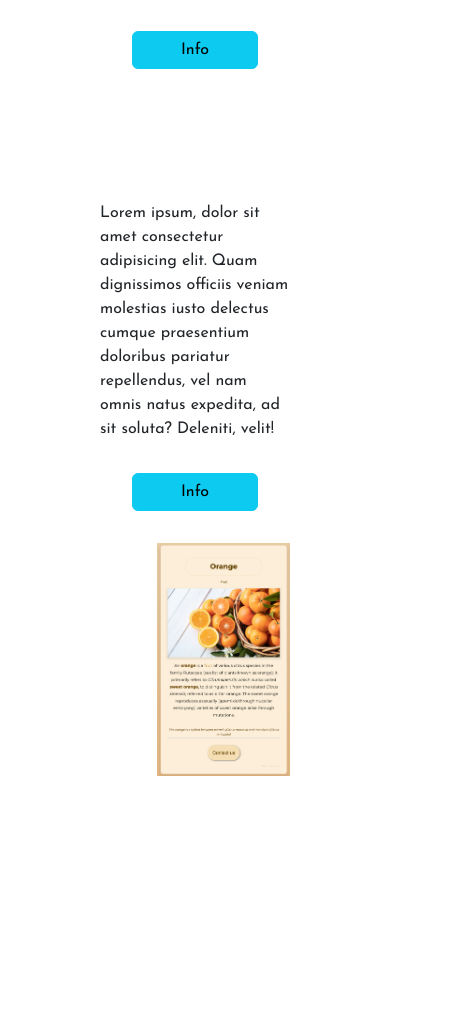
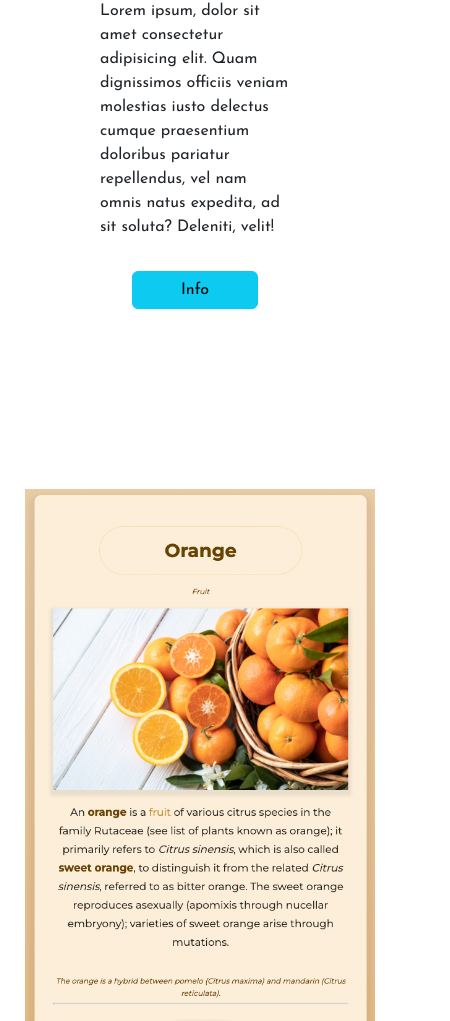
Before and after one commit to AlinaHorobchuk/personal-page, a plain HTML site: page index.html in a window 390 px wide. Shown: the part 979-2000 px from the top of the page, 450 px wide, since content can reach past the window. Before the commit the page ends 1805 px from the top, so only its background shows below. Drawn offline with nearby package versions, Linux system fonts and the light colour scheme.

Commit message:
SEO and media rules added

```diff
--- a/index.html
+++ b/index.html
@@ -8,7 +8,8 @@
     <link rel="stylesheet" href="/src/style/style.css">
     <link href="https://cdn.jsdelivr.net/npm/bootstrap@5.2.0-beta1/dist/css/bootstrap.min.css" rel="stylesheet" integrity="sha384-0evHe/X+R7YkIZDRvuzKMRqM+OrBnVFBL6DOitfPri4tjfHxaWutUpFmBp4vmVor" crossorigin="anonymous">
     <script src="https://cdn.jsdelivr.net/npm/bootstrap@5.2.0-beta1/dist/js/bootstrap.bundle.min.js" integrity="sha384-pprn3073KE6tl6bjs2QrFaJGz5/SUsLqktiwsUTF55Jfv3qYSDhgCecCxMW52nD2" crossorigin="anonymous"></script>
-    <title>Alina Horobchuk</title>
+    <title>Welcome to my portfolio - Alina Horobchuk</title>
+    <meta name="description" content="Nice to meet you on my page! Here you can find my portfolio and contact me." />
 </head>
 
 <body>
@@ -62,24 +63,25 @@
         </div>
         <div class="projects">
             <div class="wrap">
-                <div class="element-animation row img-style d-flex justify-content-end mt-5">
-                    <span class="col-sm-6 d-flex"><img src="/src/img/weather-app.png" alt="weatherapp"></span>
-                    <div class="col-sm-6 ">
+                <div class="element-animation row img-style d-flex mt-5">
+                    <span class="col-sm-6 d-flex justify-content-center projects-img media-img1 "><img src="/src/img/weather-app.png" alt="weatherapp"></span>
+                    <div class="col-sm-6 column-media">
                         <span>Lorem ipsum, dolor sit amet consectetur adipisicing elit. Quam dignissimos officiis veniam molestias iusto delectus cumque praesentium doloribus pariatur repellendus, vel nam omnis natus expedita, ad sit soluta? Deleniti, velit!</span>
                         <br/>
                         <div class="d-flex justify-content-center m-3"><a href="#" class="btn btn-info m-3 px-5">Info</a></div>
                     </div>
                 </div>
-                <div class="element-animation row img-style d-flex justify-content-end">
-                    <div class="col-sm-6 ">
+                <div class="element-animation img-style d-flex mt-5 justify-content-center second-preview">
+                    <div class="col1 col-sm-6 ">
                         <span>Lorem ipsum, dolor sit amet consectetur adipisicing elit. Quam dignissimos officiis veniam molestias iusto delectus cumque praesentium doloribus pariatur repellendus, vel nam omnis natus expedita, ad sit soluta? Deleniti, velit!</span>
                         <br/>
                         <div class="d-flex justify-content-center m-3"><a href="#" class="btn btn-info m-3 px-5">Info</a></div>
                     </div>
-                    <span class="col-sm-6 d-flex justify-content-end"><img src="/src/img/oranges.png" alt="orangesapp"></span>
+                    <span class="col2 col-sm-6 d-flex justify-content-center projects-img media-img2"><img src="/src/img/oranges.png" alt="orangesapp"></span>
                 </div>
             </div>
         </div>
+    </div>
     </div>
     <script src="/src/js/index.js"></script>
 </body>
--- a/src/style/style.css
+++ b/src/style/style.css
@@ -147,3 +147,62 @@
 .main-about {
     font-size: 80px;
 }
+
+.projects-img {
+    min-width: 100px;
+    min-height: 100px;
+}
+
+.second-preview {
+    display: flex;
+}
+
+.col2 {
+    margin-left: -70px;
+}
+
+@media (max-width:1200px) {
+    .projects-img {
+        display: flex;
+        justify-content: center;
+    }
+    .animated-title {
+        margin-top: 250px;
+    }
+    .text-top-name {
+        text-align: center;
+        padding-top: -30px;
+    }
+    .text-top-hello {
+        margin-top: 50px;
+    }
+    .preview {
+        margin: 20px;
+    }
+    .second-preview {
+        display: flex;
+        flex-flow: wrap;
+    }
+    .col1 {
+        order: 2;
+    }
+    .col2 {
+        order: 1;
+        align-items: center;
+        margin-bottom: 30px;
+    }
+    .projects-img {
+        margin-bottom: 30px;
+        min-width: 500px;
+    }
+    .media-img1 {
+        margin-left: 0px;
+    }
+    .media-img2 {
+        margin-left: 10px;
+    }
+    .element-animation {
+        display: flex;
+        justify-content: center;
+    }
+}
```
Also changed, not shown: pages/about.html (+1 -1 lines).
